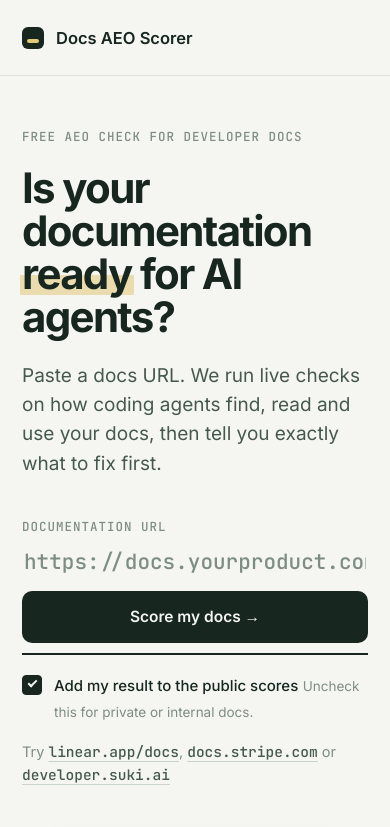
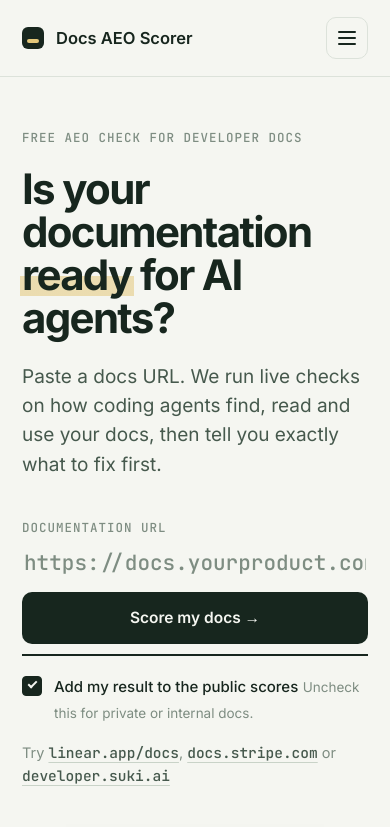
Before and after one commit to meharshit/docs-aeo-scorer, a website built with Vite: page apps/web/index.html in a window 390 px wide. Both pictures are taken after a click on the button "Docs AEO Scorer". Shown: the top 827 px of the page. Built offline with nearby package versions, Linux system fonts and the light colour scheme; files whose address does not match are found by name.

Commit message:
Add mobile hamburger menu for header nav.
Co-authored-by: Cursor <cursoragent@cursor.com>

```diff
--- a/apps/web/index.html
+++ b/apps/web/index.html
@@ -61,7 +61,17 @@
           <span class="brand-mark" aria-hidden="true"></span>
           <span>Docs AEO Scorer</span>
         </button>
-        <nav class="header-nav" aria-label="Primary">
+        <button
+          type="button"
+          class="nav-toggle"
+          id="nav-toggle"
+          aria-label="Open menu"
+          aria-controls="header-nav"
+          aria-expanded="false"
+        >
+          <span class="nav-toggle-bars" aria-hidden="true"></span>
+        </button>
+        <nav class="header-nav" id="header-nav" aria-label="Primary">
           <a href="/scores" id="nav-scores">Public scores</a>
           <a href="#method" id="nav-method">Method</a>
           <a href="#learn" id="nav-learn">Learn</a>
--- a/apps/web/src/main.ts
+++ b/apps/web/src/main.ts
@@ -951,8 +951,42 @@ document.querySelectorAll<HTMLButtonElement>(".hint-link").forEach((btn) => {
   });
 });
 
+const navToggle = document.querySelector<HTMLButtonElement>("#nav-toggle");
+const headerNav = document.querySelector<HTMLElement>("#header-nav");
+
+function setMobileNavOpen(open: boolean): void {
+  if (!navToggle || !headerNav) return;
+  headerNav.classList.toggle("is-open", open);
+  navToggle.setAttribute("aria-expanded", open ? "true" : "false");
+  navToggle.setAttribute("aria-label", open ? "Close menu" : "Open menu");
+}
+
+function closeMobileNav(): void {
+  setMobileNavOpen(false);
+}
+
+navToggle?.addEventListener("click", () => {
+  const open = navToggle.getAttribute("aria-expanded") !== "true";
+  setMobileNavOpen(open);
+});
+
+headerNav?.querySelectorAll("a").forEach((link) => {
+  link.addEventListener("click", () => {
+    closeMobileNav();
+  });
+});
+
+document.addEventListener("keydown", (event) => {
+  if (event.key === "Escape") closeMobileNav();
+});
+
+window.addEventListener("resize", () => {
+  if (window.innerWidth > 920) closeMobileNav();
+});
+
 document.querySelector("#brand-home")?.addEventListener("click", (event) => {
   event.preventDefault();
+  closeMobileNav();
   goLanding(false);
 });
 
--- a/apps/web/src/styles.css
+++ b/apps/web/src/styles.css
@@ -157,6 +157,68 @@ input {
   height: 4px;
   border-radius: 2px;
   background: var(--mark-solid);
+}
+
+.nav-toggle {
+  display: none;
+  align-items: center;
+  justify-content: center;
+  width: 42px;
+  height: 42px;
+  margin: 0;
+  padding: 0;
+  border: 1.5px solid var(--rule);
+  border-radius: 10px;
+  background: var(--paper);
+  color: var(--ink);
+  cursor: pointer;
+}
+
+.nav-toggle:hover {
+  border-color: var(--ink);
+}
+
+.nav-toggle-bars,
+.nav-toggle-bars::before,
+.nav-toggle-bars::after {
+  display: block;
+  width: 18px;
+  height: 2px;
+  border-radius: 1px;
+  background: var(--ink);
+}
+
+.nav-toggle-bars {
+  position: relative;
+}
+
+.nav-toggle-bars::before,
+.nav-toggle-bars::after {
+  content: "";
+  position: absolute;
+  left: 0;
+}
+
+.nav-toggle-bars::before {
+  top: -6px;
+}
+
+.nav-toggle-bars::after {
+  top: 6px;
+}
+
+.nav-toggle[aria-expanded="true"] .nav-toggle-bars {
+  background: transparent;
+}
+
+.nav-toggle[aria-expanded="true"] .nav-toggle-bars::before {
+  top: 0;
+  transform: rotate(45deg);
+}
+
+.nav-toggle[aria-expanded="true"] .nav-toggle-bars::after {
+  top: 0;
+  transform: rotate(-45deg);
 }
 
 .header-nav {
@@ -996,8 +1058,52 @@ input {
 
 /* Responsive */
 @media (max-width: 920px) {
+  .site-header {
+    position: relative;
+    height: auto;
+    min-height: 76px;
+  }
+
+  .header-inner {
+    position: relative;
+    flex-wrap: wrap;
+    height: auto;
+    min-height: 76px;
+    padding-top: 14px;
+    padding-bottom: 14px;
+    row-gap: 0;
+  }
+
+  .nav-toggle {
+    display: inline-flex;
+    margin-left: auto;
+  }
+
   .header-nav {
     display: none;
+    flex-direction: column;
+    gap: 0;
+    flex: 1 0 100%;
+    width: 100%;
+    margin-top: 14px;
+    padding-top: 8px;
+    border-top: 1px solid var(--rule);
+  }
+
+  .header-nav.is-open {
+    display: flex;
+  }
+
+  .header-nav a {
+    display: block;
+    padding: 14px 2px;
+    border-bottom: 1px solid var(--rule);
+    font-size: 16px;
+    color: var(--ink);
+  }
+
+  .header-nav a:last-child {
+    border-bottom: 0;
   }
 
   .hero,
```
